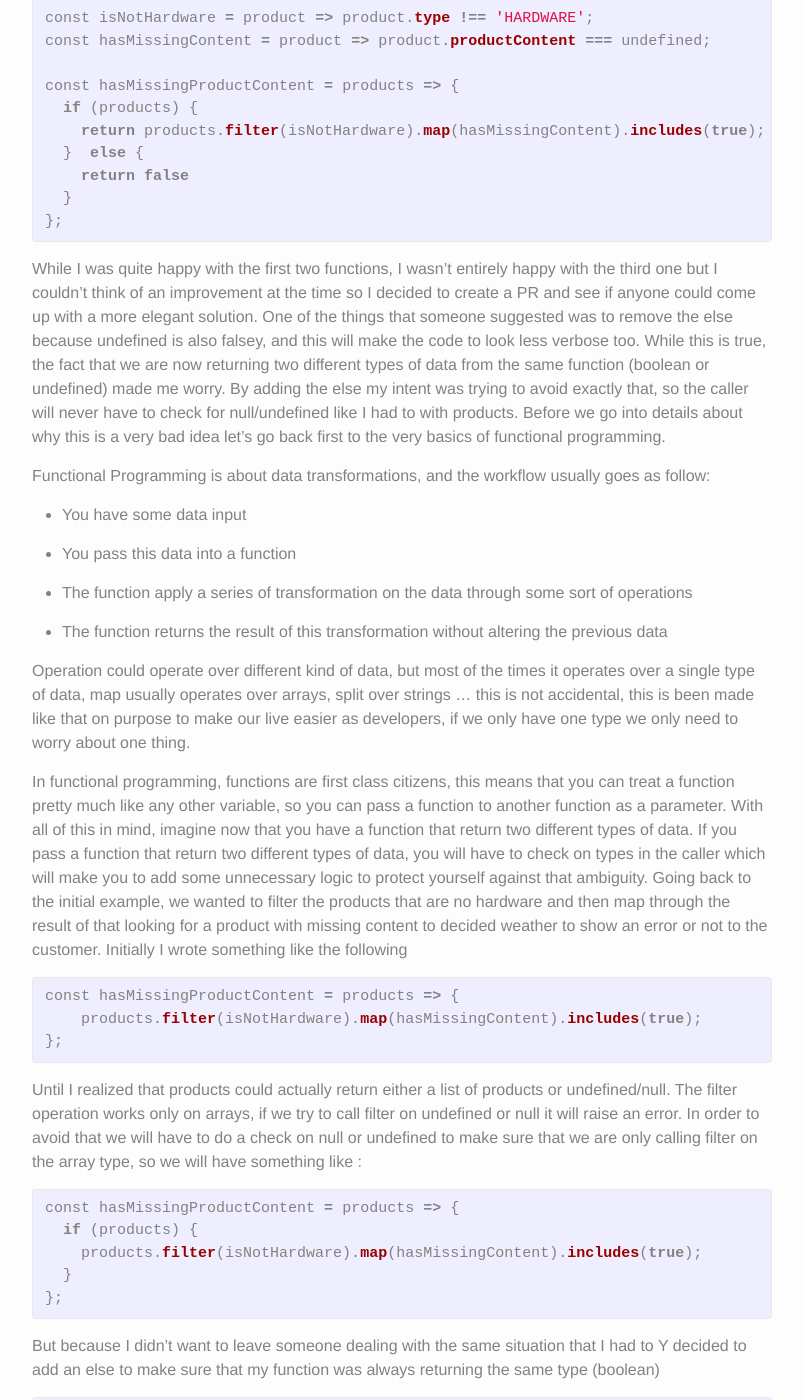
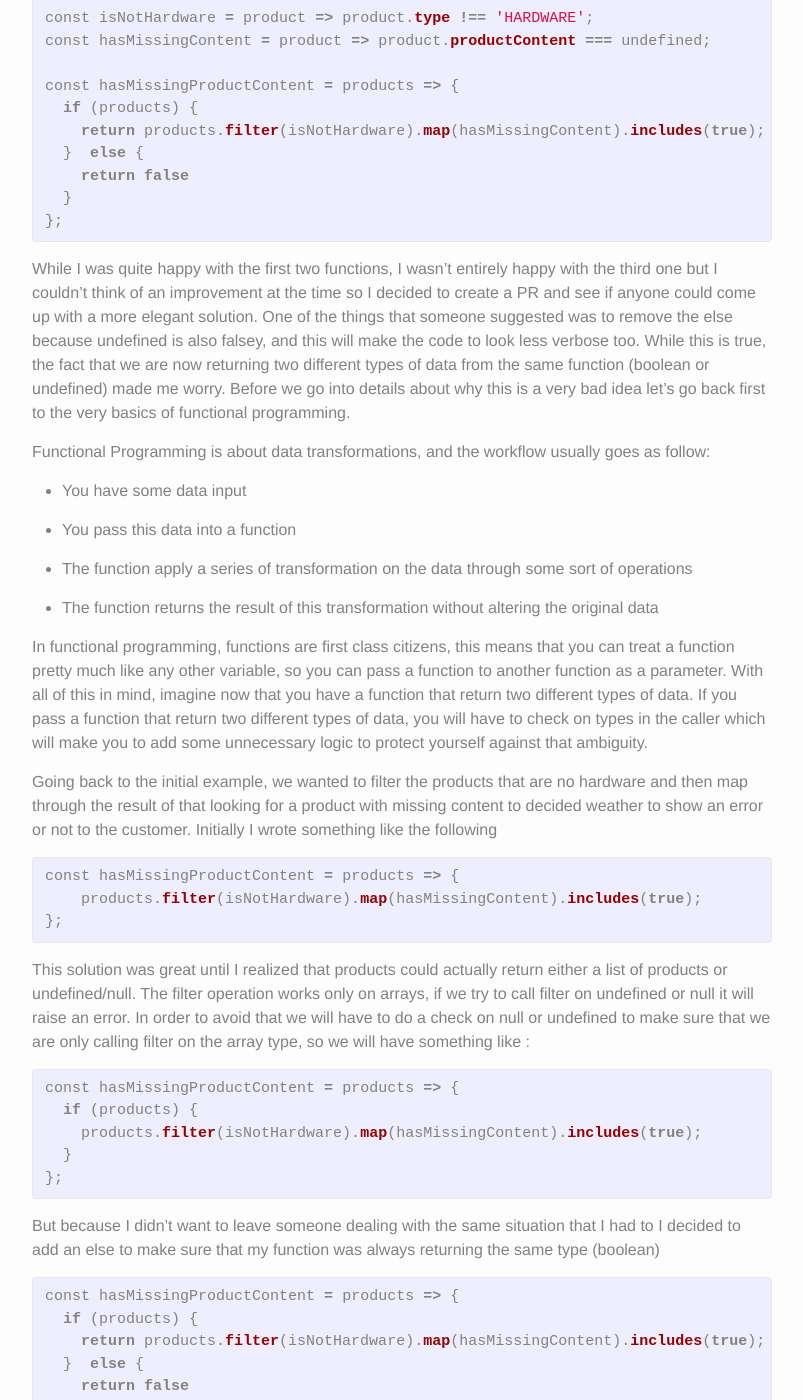
Before and after one commit to isaacjarquin/isaacjarquin.github.io, a Jekyll site: the page built from _posts/2017-07-10-return-single-type-from-a-function.markdown, in a window 1280 px wide and 1400 px high, scrolled down 421 px. Shown: the whole window, without its empty margins (238-1041 px from the left). Built offline with Jekyll 4.4.1, drawn with Linux system fonts in a browser that asks for light colours; comment, search, counter and statistics services are not loaded; some of the changed text lies outside the part shown.

Commit message:
remove duplication to add clarity to the text

```diff
--- a/_posts/2017-07-10-return-single-type-from-a-function.markdown
+++ b/_posts/2017-07-10-return-single-type-from-a-function.markdown
@@ -29,7 +29,7 @@ const hasMissingProductContent = products => {
 {% endhighlight %}
 
 
-While I was quite happy with the first two functions, I wasn’t entirely happy with the third one but I couldn’t think of an improvement at the time so I decided to create a PR and see if anyone could come up with a more elegant solution. One of the things that someone suggested was to remove the else because undefined is also falsey, and this will make the code to look less verbose too. While this is true, the fact that we are now returning two different types of data from the same function (boolean or undefined) made me worry. By adding the else my intent was trying to avoid exactly that, so the caller will never have to check for null/undefined like I had to with products. Before we go into details about why this is a very bad idea let's go back first to the very basics of functional programming.
+While I was quite happy with the first two functions, I wasn’t entirely happy with the third one but I couldn’t think of an improvement at the time so I decided to create a PR and see if anyone could come up with a more elegant solution. One of the things that someone suggested was to remove the else because undefined is also falsey, and this will make the code to look less verbose too. While this is true, the fact that we are now returning two different types of data from the same function (boolean or undefined) made me worry. Before we go into details about why this is a very bad idea let's go back first to the very basics of functional programming.
 
 Functional Programming is about data transformations, and the workflow usually goes as follow:
 
@@ -39,12 +39,11 @@ Functional Programming is about data transformations, and the workflow usually g
 
 *  The function apply a series of transformation on the data through some sort of operations
 
-*  The function returns the result of this transformation without altering the previous data
+*  The function returns the result of this transformation without altering the original data
 
-Operation could operate over different kind of data, but most of the times it operates over a
-single type of data, map usually operates over arrays, split over strings ... this is not accidental, this is been made like that on purpose to make our live easier as developers, if we only have one type we only need to worry about one thing.
 
 In functional programming, functions are first class citizens, this means that you can treat a function pretty much like any other variable, so you can pass a function to another function as a parameter. With all of this in mind, imagine now that you have a function that return two different types of data. If you pass a function that return two different types of data, you will have to check on types in the  caller which will make you to add some unnecessary logic to protect yourself against that ambiguity.
+
 Going back to the initial example, we wanted to filter the products that are no hardware and then map through the result of that looking for a product with missing content to decided weather to show an error or not to the customer. Initially I wrote something like the following
 
 
@@ -57,7 +56,7 @@ const hasMissingProductContent = products => {
 {% endhighlight %}
 
 
-Until I realized that products could actually return either a list of products or undefined/null. The filter operation works only on arrays, if  we try to call filter on undefined or null it will raise an error. In order to avoid that we will have to do a check on null or undefined to make sure that we are only calling filter on the array type, so we will have something like :
+This solution was great until I realized that products could actually return either a list of products or undefined/null. The filter operation works only on arrays, if  we try to call filter on undefined or null it will raise an error. In order to avoid that we will have to do a check on null or undefined to make sure that we are only calling filter on the array type, so we will have something like :
 
 
 {% highlight ruby %}
@@ -70,7 +69,7 @@ const hasMissingProductContent = products => {
 
 {% endhighlight %}
 
-But because I didn’t want to leave someone dealing with the same situation that I had to Y decided to add an else to make sure that my function was always returning the same type (boolean)
+But because I didn’t want to leave someone dealing with the same situation that I had to I decided to add an else to make sure that my function was always returning the same type (boolean)
 
 {% highlight ruby %}
 
```
Also changed, not shown: other parts of _posts/2017-07-10-return-single-type-from-a-function.markdown (+2 -2 lines).
